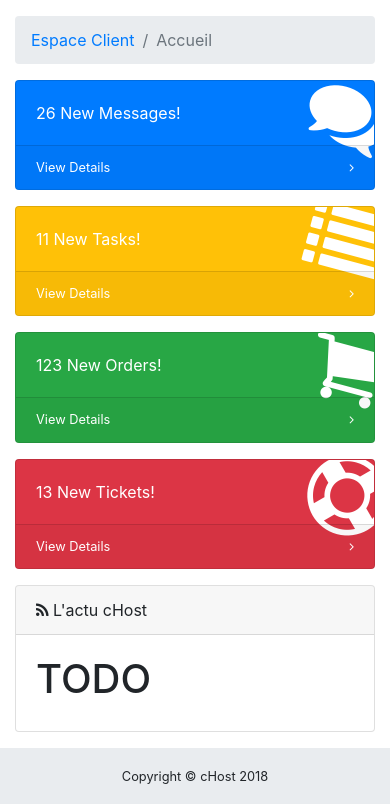
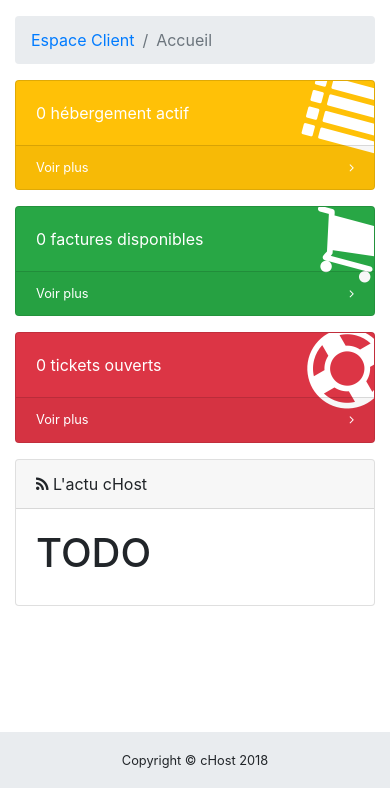
Before and after one commit to Tomy2e/chost-manager, a PHP site: page /chost-manager/ in a window 390 px wide. Shown: the part 56-860 px from the top of the page. Run offline with PHP 8.4, Linux system fonts and the light colour scheme; the visitor is signed in with stand-in values (Sample User, id 1); data that the repository does not hold is empty.

Commit message:
mise à jour cartes sur l'index

```diff
--- a/index.php
+++ b/index.php
@@ -4,6 +4,20 @@ require_once('includes/autoload.php');
 if(!isConnected()) {
   header("Location: connexion.php");
   exit();
+}
+
+$factureObj = new Facture;
+$factures = $factureObj->listerFactures($_SESSION['id_client']);
+
+$ticketsObj = new Ticket;
+$tickets = $ticketsObj->getTickets($_SESSION['id_client']);
+$countTickets = 0;
+
+foreach($tickets as $ticket)
+{
+  if($ticket['LOCK_TICKET'] == 0){
+    $countTickets++;
+  }
 }
 ?>
 <!DOCTYPE html>
@@ -40,64 +54,48 @@ if(!isConnected()) {
       </ol>
       <!-- Icon Cards-->
       <div class="row">
-        <div class="col-xl-3 col-sm-6 mb-3">
-          <div class="card text-white bg-primary o-hidden h-100">
+        <div class="col-xl-4 col-sm-6 mb-3">
+          <div class="card text-white bg-warning o-hidden h-100">
             <div class="card-body">
               <div class="card-body-icon">
-                <i class="fa fa-fw fa-comments"></i>
+                <i class="fa fa-fw fa-list"></i>
               </div>
-              <div class="mr-5">26 New Messages!</div>
+              <div class="mr-5"><?= count($souscriptionObj->listerSouscriptions()); ?> hébergement actif</div>
             </div>
-            <a class="card-footer text-white clearfix small z-1" href="#">
-              <span class="float-left">View Details</span>
+            <a class="card-footer text-white clearfix small z-1" data-toggle="collapse" href="#collapseComponents" href="#">
+              <span class="float-left">Voir plus</span>
               <span class="float-right">
                 <i class="fa fa-angle-right"></i>
               </span>
             </a>
           </div>
         </div>
-        <div class="col-xl-3 col-sm-6 mb-3">
-          <div class="card text-white bg-warning o-hidden h-100">
+        <div class="col-xl-4 col-sm-6 mb-3">
+          <div class="card text-white bg-success o-hidden h-100">
             <div class="card-body">
               <div class="card-body-icon">
-                <i class="fa fa-fw fa-list"></i>
+                <i class="fa fa-fw fa-shopping-cart"></i>
               </div>
-              <div class="mr-5">11 New Tasks!</div>
+              <div class="mr-5"><?= count($factures); ?> factures disponibles</div>
             </div>
-            <a class="card-footer text-white clearfix small z-1" href="#">
-              <span class="float-left">View Details</span>
+            <a class="card-footer text-white clearfix small z-1" href="factures.php">
+              <span class="float-left">Voir plus</span>
               <span class="float-right">
                 <i class="fa fa-angle-right"></i>
               </span>
             </a>
           </div>
         </div>
-        <div class="col-xl-3 col-sm-6 mb-3">
-          <div class="card text-white bg-success o-hidden h-100">
-            <div class="card-body">
-              <div class="card-body-icon">
-                <i class="fa fa-fw fa-shopping-cart"></i>
-              </div>
-              <div class="mr-5">123 New Orders!</div>
-            </div>
-            <a class="card-footer text-white clearfix small z-1" href="#">
-              <span class="float-left">View Details</span>
-              <span class="float-right">
-                <i class="fa fa-angle-right"></i>
-              </span>
-            </a>
-          </div>
-        </div>
-        <div class="col-xl-3 col-sm-6 mb-3">
+        <div class="col-xl-4 col-sm-6 mb-3">
           <div class="card text-white bg-danger o-hidden h-100">
             <div class="card-body">
               <div class="card-body-icon">
                 <i class="fa fa-fw fa-support"></i>
               </div>
-              <div class="mr-5">13 New Tickets!</div>
+              <div class="mr-5"><?= $countTickets ?> tickets ouverts</div>
             </div>
-            <a class="card-footer text-white clearfix small z-1" href="#">
-              <span class="float-left">View Details</span>
+            <a class="card-footer text-white clearfix small z-1" href="mes-tickets.php">
+              <span class="float-left">Voir plus</span>
               <span class="float-right">
                 <i class="fa fa-angle-right"></i>
               </span>
--- a/nouveau-ticket.php
+++ b/nouveau-ticket.php
@@ -9,7 +9,7 @@ if(!isConnected()) {
 $test = new Ticket;
 $type = array("Paiement","Domaine","Acces","Autre");
 
-$serv = array();
+$serv = array("Aucun");
 
 foreach($souscriptionObj->listerSouscriptions() as $sub){
   array_push($serv, $sub['IDENTIFIANT_SOUSCRIPTION']);
```
